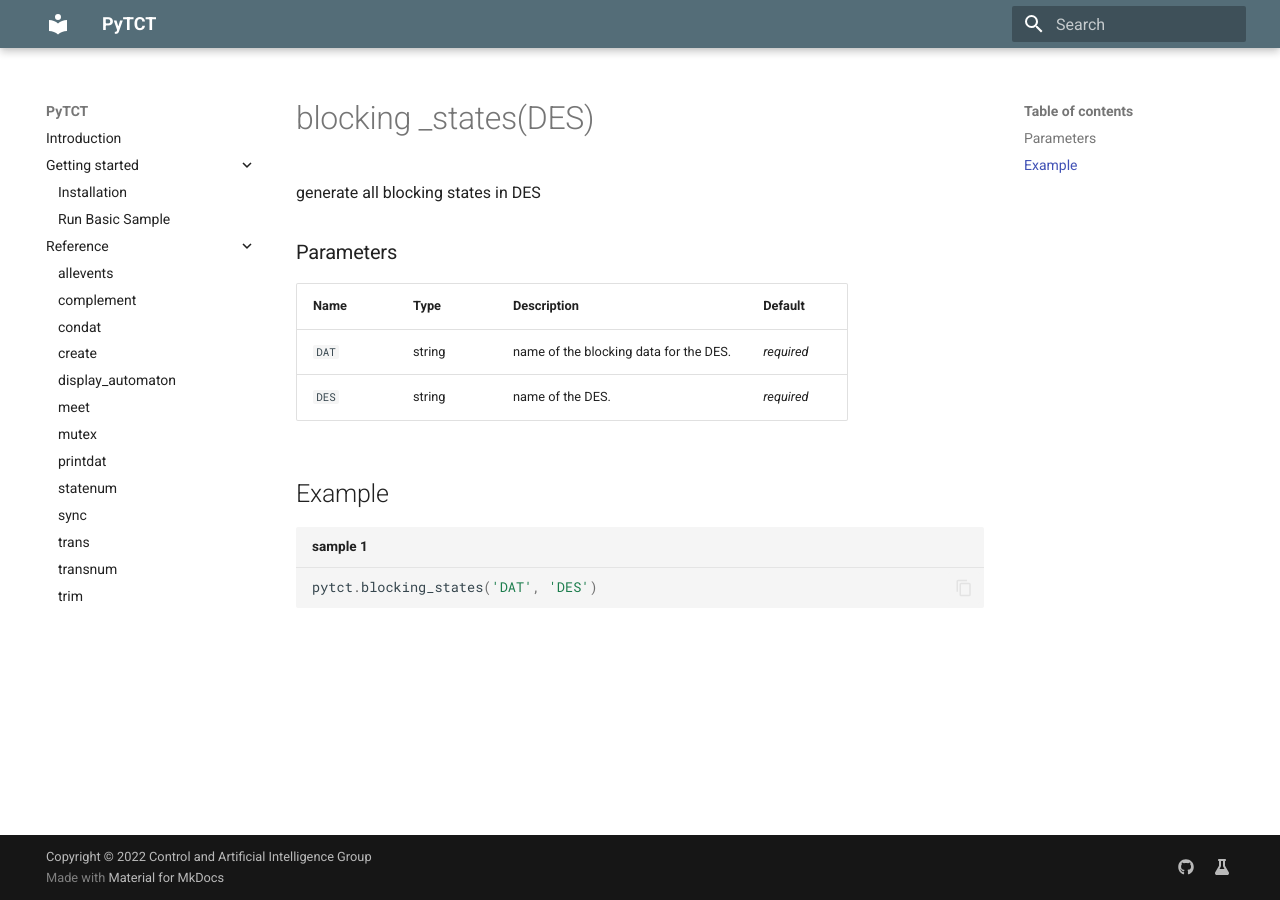
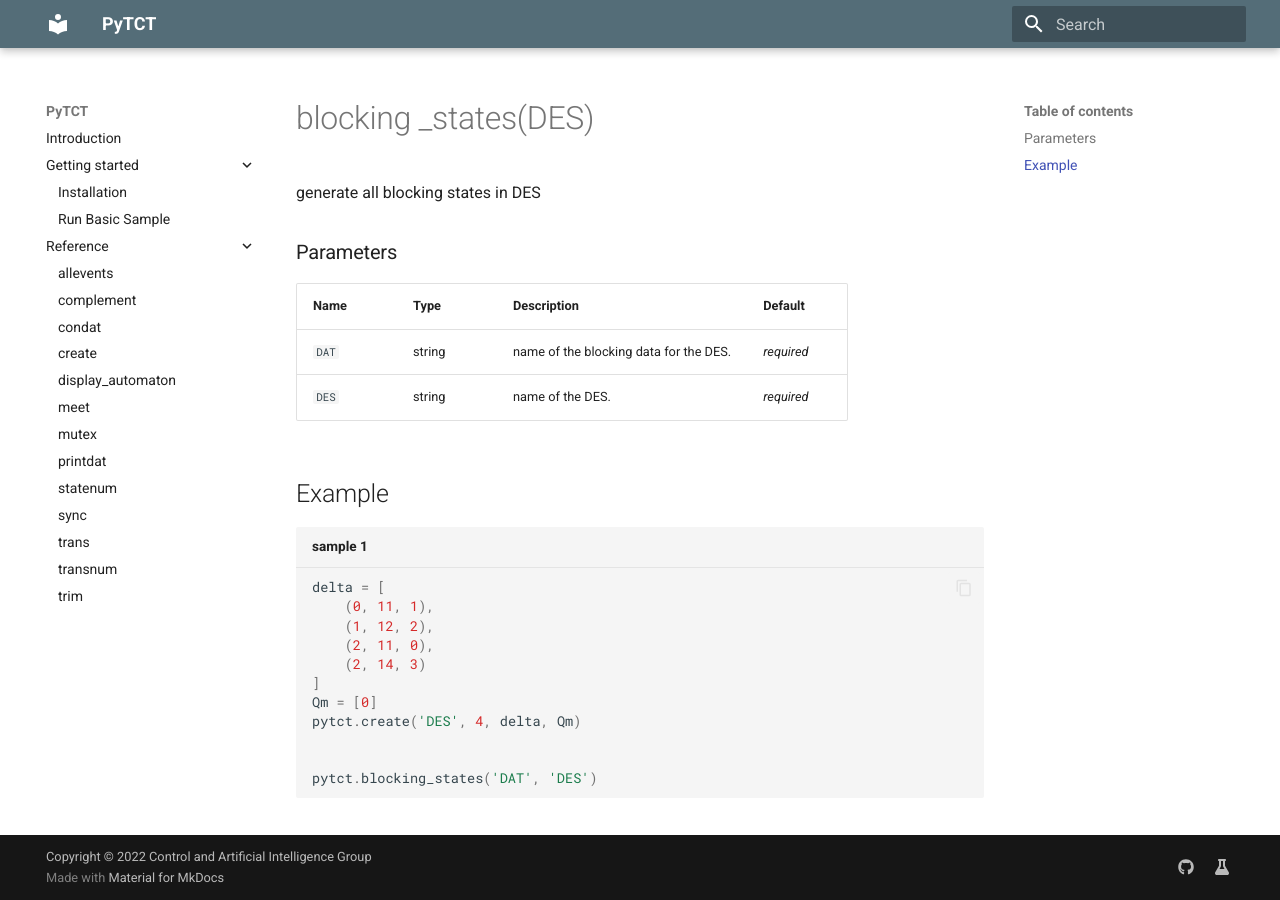
Before and after one commit to OMUCAI/PyTCT-docs, an MkDocs documentation site: the page built from docs/reference/blocking _states.md, in a window 1280 px wide. Built offline with MkDocs 1.6.1 and Material for MkDocs 9.7.7, drawn with Linux system fonts in a browser that asks for light colours.

Commit message:
Update blocking _states.md

````diff
--- a/docs/reference/blocking _states.md
+++ b/docs/reference/blocking _states.md
@@ -13,6 +13,16 @@ generate all blocking states in DES
 
 ```python title="sample 1"
 
+delta = [
+    (0, 11, 1),
+    (1, 12, 2),
+    (2, 11, 0),
+    (2, 14, 3)
+]
+Qm = [0]
+pytct.create('DES', 4, delta, Qm)
+
+
 pytct.blocking_states('DAT', 'DES')
 
 ```
````
